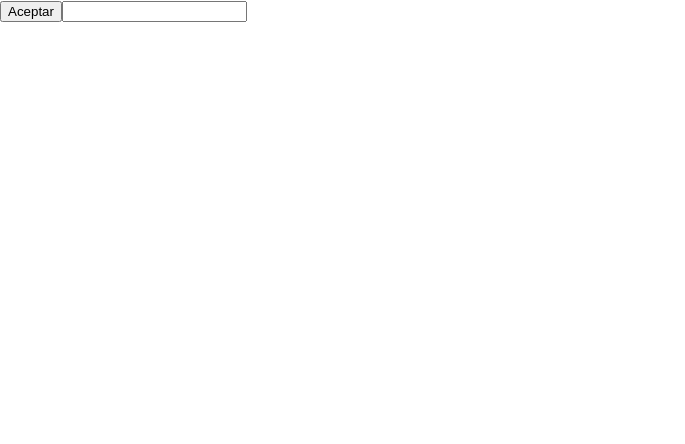
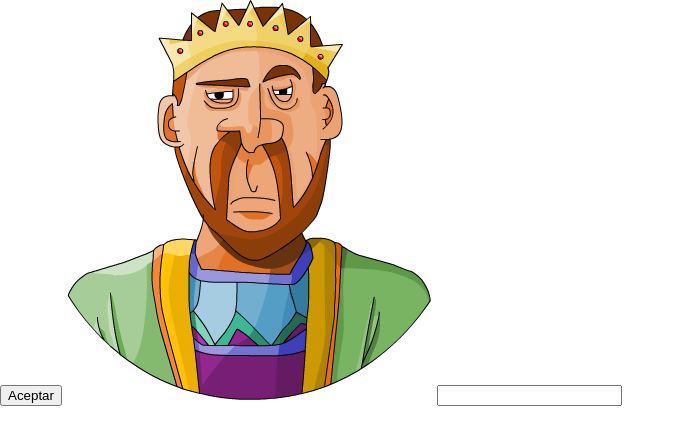
Before and after one commit to rodolfo341/react, a React (Create React App) app in the folder eventos/: page / in a window 1280 px wide. Shown: the top 444 px of the page, without its empty margins (0-685 px from the left). Built offline with nearby package versions, Linux system fonts and the light colour scheme.

Commit message:
react eventos-img

```diff
--- a/eventos/src/App.js
+++ b/eventos/src/App.js
@@ -1,3 +1,6 @@
+
+import img_rey_1 from "./img/rey_sisebuto.png"
+import img_rey_2 from "./img/rey_atanagildo.png"
 
 import './App.css';
 
@@ -6,8 +9,8 @@ function App() {
         <>
             <div className = "caja"></div>
             <button>Aceptar</button>
-            <img />
-            <input />
+            <img src = {img_rey_1} alt="#"/>
+            <input className="cmpo"/>
         </>
     );
 }
```
Also changed, not shown: eventos/src/img/rey_atanagildo.png (added), eventos/src/img/rey_sisebuto.png (added).
